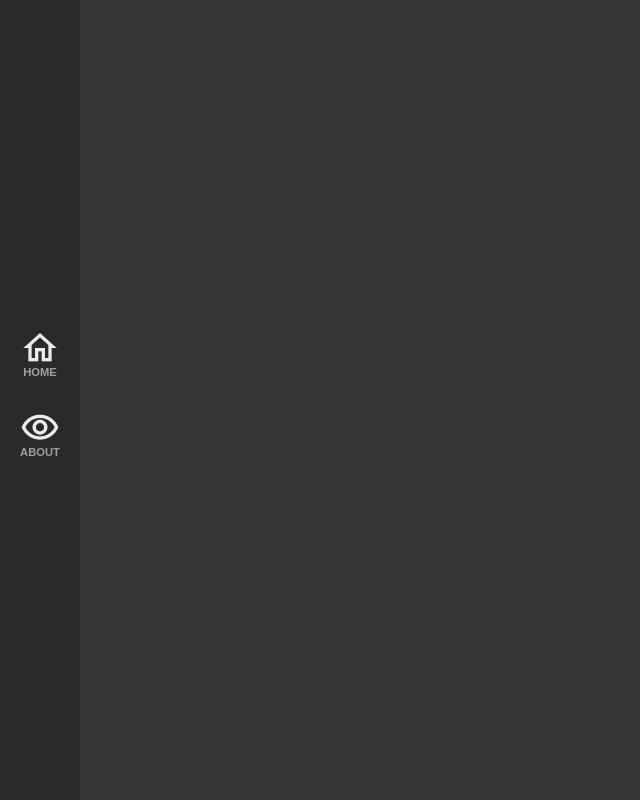
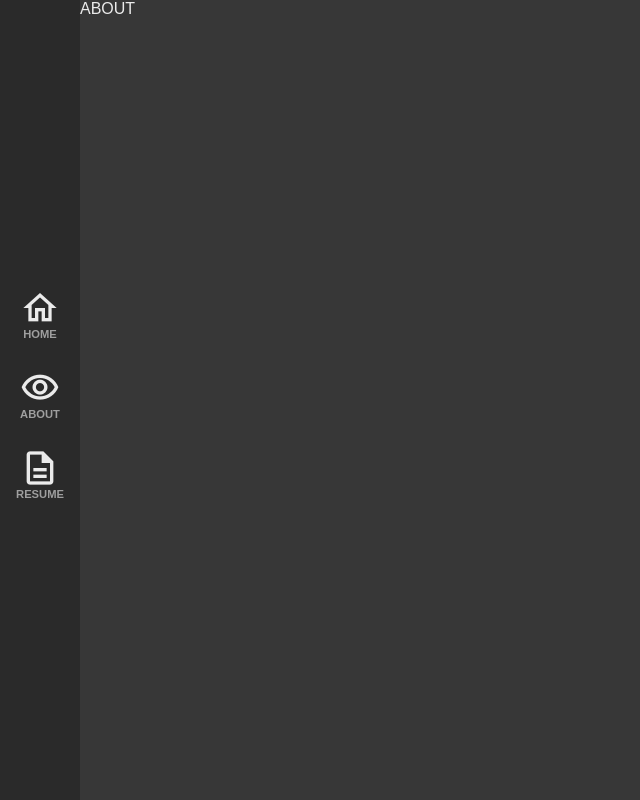
Before and after one commit to TrevorBrown-dev/trevorbrown-dev, a React (Create React App) app: page /about in a window 1280 px wide. Shown: the whole page, without its empty margins (0-640 px from the left). Built offline with nearby package versions, Linux system fonts and the light colour scheme.

Commit message:
Removed cool hovering links, added some pages

```diff
--- a/scss/components/_Navbar.scss
+++ b/scss/components/_Navbar.scss
@@ -22,7 +22,7 @@
         //The icon svg
         .icon {
             font-size: 2.5em;
-            margin-bottom: -2px;
+            // margin-bottom: -2px;
         }
         //The text
         .route {
--- a/src/App.tsx
+++ b/src/App.tsx
@@ -1,6 +1,8 @@
 import { Route } from 'react-router';
 import { Navbar } from './components/Navbar';
+import { About } from './pages/About';
 import { Home } from './pages/Home';
+import { Resume } from './pages/Resume';
 import './styles/style.css';
 export const App: React.FC = () => {
   return (
@@ -9,6 +11,8 @@ export const App: React.FC = () => {
         <Navbar />
         <div className="page-main">
           <Route path="/" exact component={Home} />
+          <Route path="/about" exact component={About} />
+          <Route path="/resume" exact component={Resume} />
         </div>
       </div>
       {/* <Footer /> */}
--- a/src/components/Navbar.tsx
+++ b/src/components/Navbar.tsx
@@ -1,9 +1,9 @@
-import { useState } from "react";
 import { Link } from "react-router-dom";
 
 export const Navbar: React.FC = () => {
     const links: Readonly<[string, string, string][]> = [
-        ['/', 'Home', 'home'], ['/about', 'About', 'visibility']
+        ['/', 'Home', 'home'], ['/about', 'About', 'visibility',],
+        ['/resume', 'Resume', 'description']
     ];
 
     return (
@@ -14,10 +14,9 @@ export const Navbar: React.FC = () => {
 }
 
 const MyLink: React.FC<{ to: string, icon: string, name: string }> = ({ to, icon, name }) => {
-    const [hovering, setHovering] = useState(false);
     return (
-        <Link to={to} className='icon-button no-underline backdrop-hover' onMouseOver={() => setHovering(true)} onMouseLeave={() => setHovering(false)}>
-            <span className={`material-icons${hovering ? '' : '-outlined '} icon`}>
+        <Link to={to} className='icon-button no-underline backdrop-hover'>
+            <span className={`material-icons-outlined icon`}>
                 {icon}
             </span>
             <span className='route'>
--- /dev/null
+++ b/src/pages/About.tsx
@@ -0,0 +1,7 @@
+export const About: React.FC = () => {
+    return (
+        <main className="about">
+            ABOUT
+        </main>
+    );
+}
--- a/src/pages/Home.tsx
+++ b/src/pages/Home.tsx
@@ -1,8 +1,8 @@
 export const Home: React.FC = () => {
     return (
-        <div className="home">
+        <main className="home">
             HOME
 
-        </div>
+        </main>
     );
 }
--- /dev/null
+++ b/src/pages/Resume.tsx
@@ -0,0 +1,7 @@
+export const Resume: React.FC = () => {
+    return (
+        <main className="resume">
+            RESUME
+        </main>
+    );
+}
--- a/src/styles/style.css
+++ b/src/styles/style.css
@@ -231,7 +231,6 @@ h6 {
 }
 .navbar .icon-button .icon {
   font-size: 2.5em;
-  margin-bottom: -2px;
 }
 .navbar .icon-button .route {
   font-weight: bold;
```
Also changed, not shown: scss/_colors.scss (+0 -10 lines), 1 other file (tests, documents, lock files or other folders).
